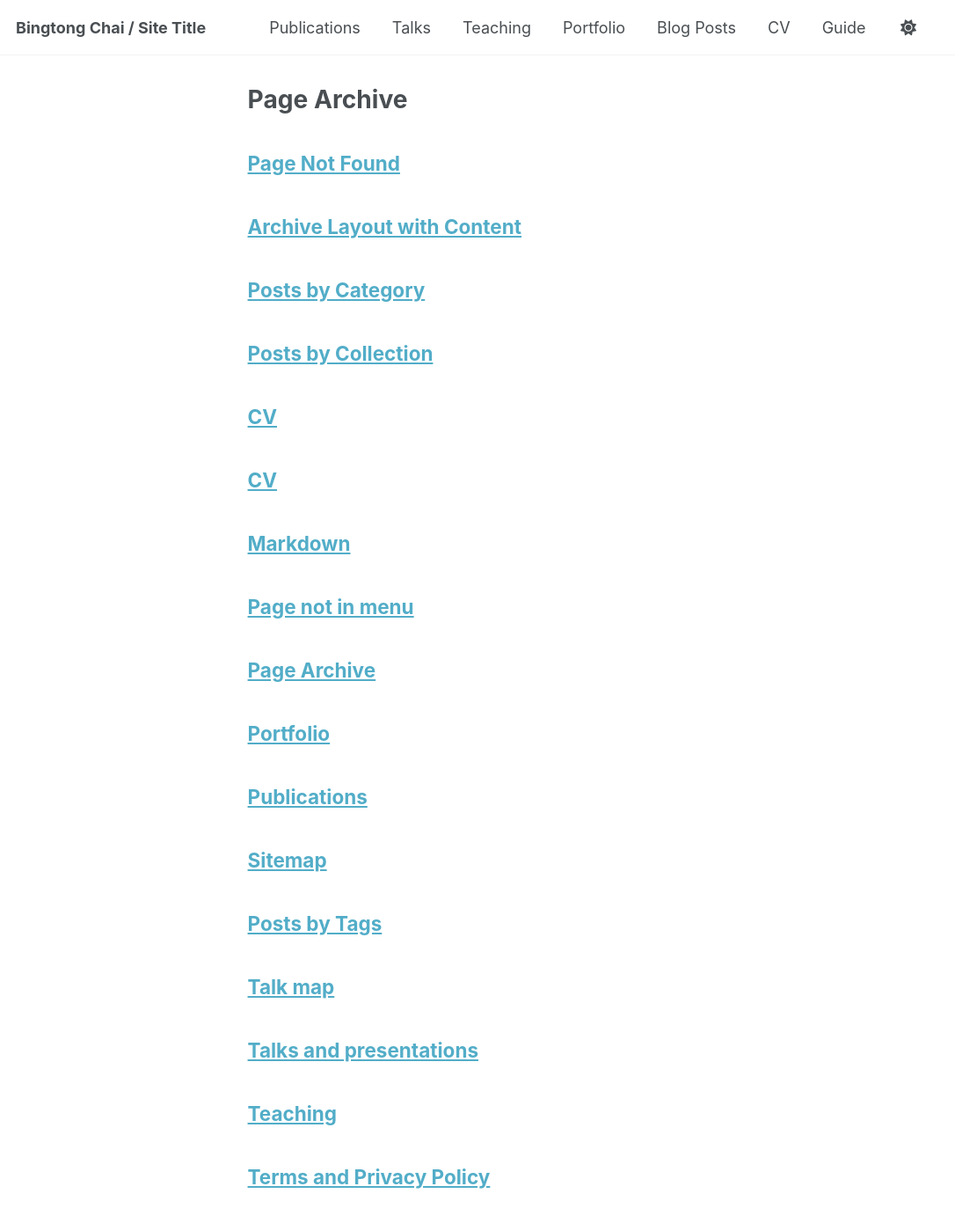
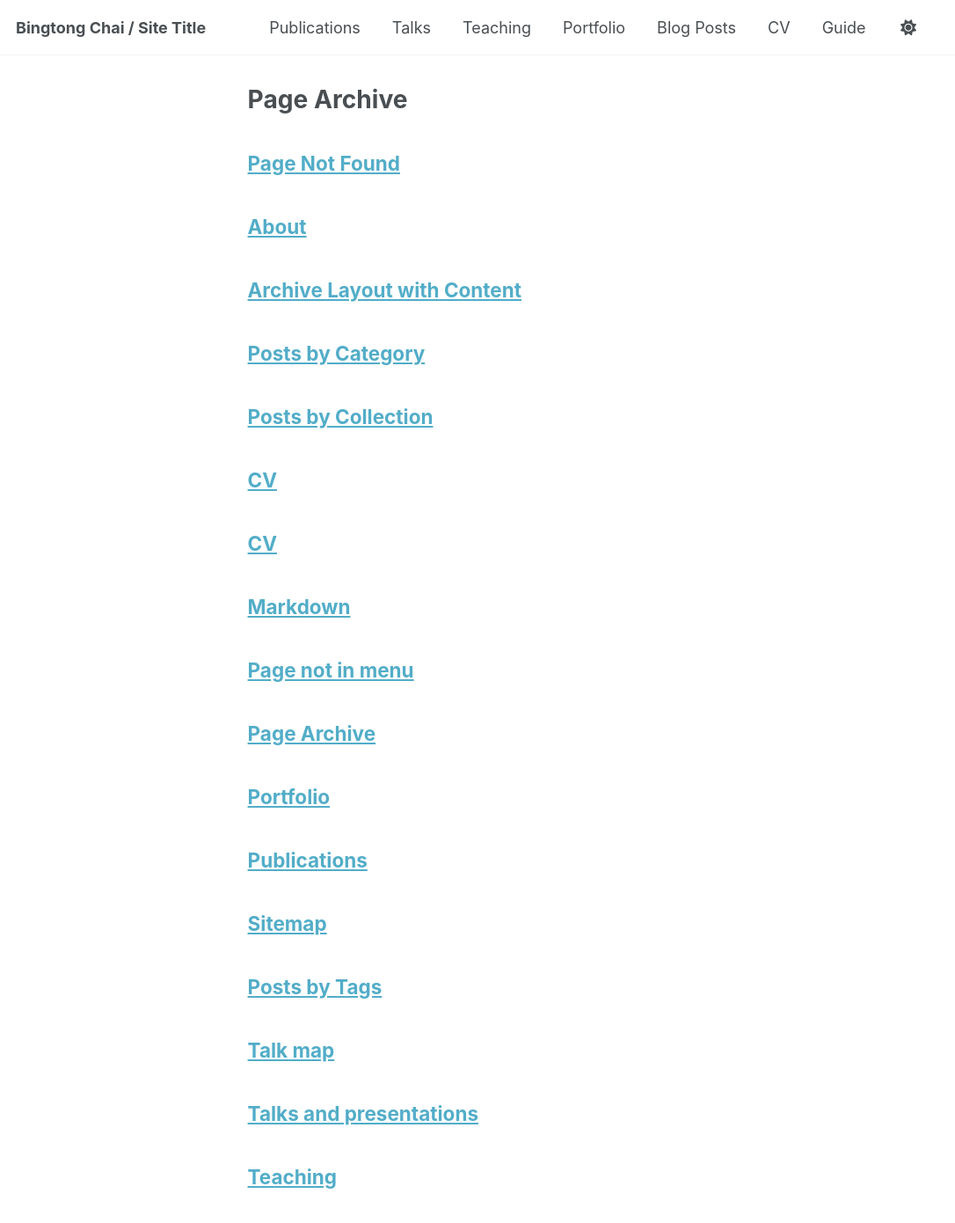
Before and after one commit to Bingtong1/bingtongchai.github.io, a Jekyll site: the page built from _pages/page-archive.html, in a window 1280 px wide and 1400 px high. Shown: the top 1390 px of the window at 88% size, without its empty margins (0-1086 px from the left). Built offline with Jekyll 4.4.1, drawn with Linux system fonts in a browser that asks for light colours; a script that is not in the unit is left out.

Commit message:
Update about.md

```diff
--- a/_pages/about.md
+++ b/_pages/about.md
@@ -1,3 +1,7 @@
+---
+title: "About"
+permalink: /
+---
 
 # About Me
 
```
